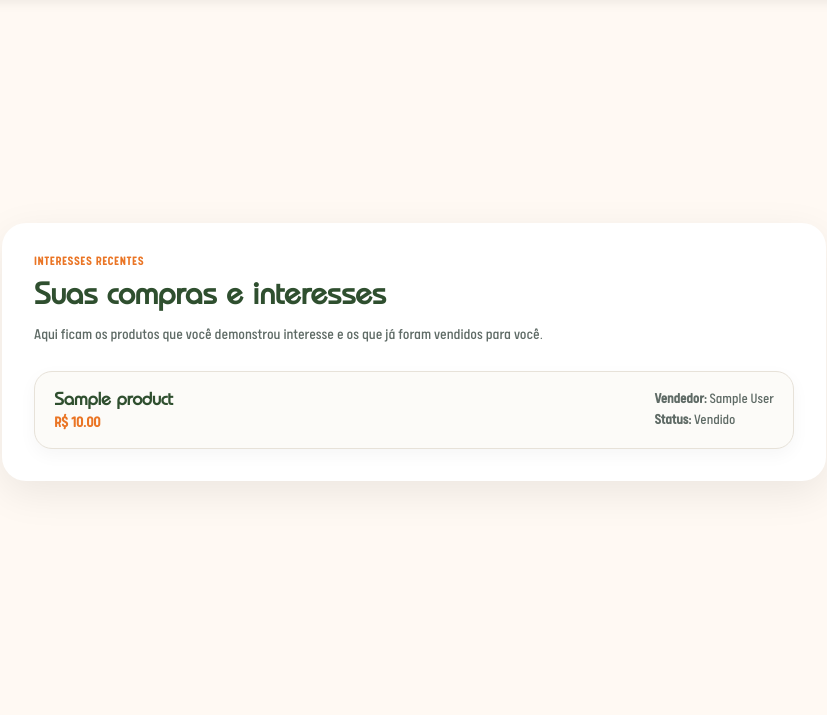
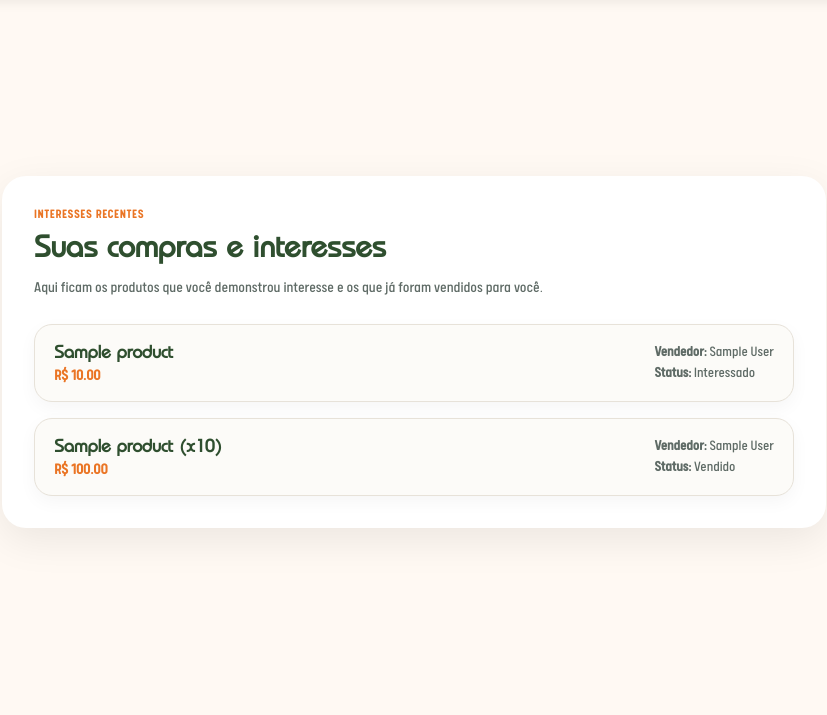
Before and after one commit to daniel-sfranco/economia-circular, a Flask app: page /compras in a window 1280 px wide. Shown: the part 96-811 px from the top of the page, without its empty margins (226-1053 px from the left). Run offline with Flask 3, Linux system fonts and the light colour scheme; tables that the repository leaves empty hold one stand-in row (values such as "Sample post").

Commit message:
Resolvendo bugs com vendas e avaliações repetidas

```diff
--- a/desapeg/app.py
+++ b/desapeg/app.py
@@ -4,6 +4,7 @@ from .extensions import db
 from .routes import *
 from .models.product import Product
 from .models.product_review import ProductReview
+from .models.sale import Sale
 
 app = Flask(__name__)
 BASE_DIR = os.path.abspath(os.path.dirname(__file__))
--- a/desapeg/routes.py
+++ b/desapeg/routes.py
@@ -9,6 +9,7 @@ from desapeg.models.category import Category
 from .models.product import Product
 from .models.user import User
 from .models.product_interest import ProductInterest
+from .models.sale import Sale
 from .forms import ProductForm
 from .imageHandler import compress_and_save_image
 from .extensions import db
@@ -36,6 +37,7 @@ def evaluatepage():
     product_id = request.args.get('product_id') or request.form.get('product_id')
     buyer_id = request.args.get('buyer_id') or request.form.get('buyer_id')
     seller_id = request.args.get('seller_id') or request.form.get('seller_id')
+    sale_id = request.args.get('sale_id') or request.form.get('sale_id')
 
     if request.method == 'POST':
         score_raw = request.form.get('rating', '').strip()
@@ -47,6 +49,7 @@ def evaluatepage():
                 product_id=product_id,
                 buyer_id=buyer_id,
                 seller_id=seller_id,
+                sale_id=sale_id,
                 error_message='Selecione uma nota antes de enviar a avaliação.'
             )
 
@@ -58,6 +61,7 @@ def evaluatepage():
                 product_id=product_id,
                 buyer_id=buyer_id,
                 seller_id=seller_id,
+                sale_id=sale_id,
                 error_message='A nota deve ser um número válido.'
             )
 
@@ -67,6 +71,7 @@ def evaluatepage():
                 product_id=product_id,
                 buyer_id=buyer_id,
                 seller_id=seller_id,
+                sale_id=sale_id,
                 error_message='Não foi possível identificar o vendedor da avaliação.'
             )
 
@@ -77,13 +82,19 @@ def evaluatepage():
                 product_id=product_id,
                 buyer_id=buyer_id,
                 seller_id=seller_id,
+                sale_id=sale_id,
                 error_message='Vendedor não encontrado.'
             )
 
         reviewer_id = 1
 
         existing_review = None
-        if product_id:
+        if sale_id:
+            existing_review = ProductReview.query.filter_by(
+                sale_id=int(sale_id),
+                reviewer_id=reviewer_id
+            ).first()
+        elif product_id:
             existing_review = ProductReview.query.filter_by(
                 product_id=int(product_id),
                 reviewer_id=reviewer_id
@@ -93,11 +104,14 @@ def evaluatepage():
             existing_review.score = score
             existing_review.comment = (comment[:80] if comment else None)
             existing_review.target_user_id = seller.id
+            if sale_id:
+                existing_review.sale_id = int(sale_id)
         else:
             review = ProductReview(
                 product_id=int(product_id) if product_id else 0,
                 reviewer_id=reviewer_id,
                 target_user_id=seller.id,
+                sale_id=int(sale_id) if sale_id else None,
                 score=score,
                 comment=(comment[:80] if comment else None)
             )
@@ -110,11 +124,32 @@ def evaluatepage():
         db.session.commit()
         return redirect(url_for('main_routes.dashboard', seller_id=seller.id))
 
+    product_name = None
+    buyer_name = None
+    seller_name = None
+
+    if product_id:
+        product = Product.query.get(int(product_id))
+        if product:
+            product_name = product.name
+    if buyer_id:
+        buyer = User.query.get(int(buyer_id))
+        if buyer:
+            buyer_name = buyer.name
+    if seller_id:
+        seller = User.query.get(int(seller_id))
+        if seller:
+            seller_name = seller.name
+
     return render_template(
         "evaluate.html",
         product_id=product_id,
         buyer_id=buyer_id,
         seller_id=seller_id,
+        sale_id=sale_id,
+        product_name=product_name,
+        buyer_name=buyer_name,
+        seller_name=seller_name,
         error_message=None
     )
 
@@ -130,18 +165,13 @@ def compraspage():
     )
 
     compras = []
+    # 1. Ativos (onde ainda possui estoque)
     for interest in interests:
         product = interest.product
-        if not product:
+        if not product or product.quantity == 0:
             continue
 
         seller = User.query.get(product.user_id)
-        existing_review = ProductReview.query.filter_by(
-            product_id=product.id,
-            reviewer_id=user_id
-        ).first()
-        can_evaluate = product.sold and product.buyer_id == user_id and existing_review is None
-
         compras.append({
             "product_id": product.id,
             "product_name": product.name,
@@ -149,7 +179,37 @@ def compraspage():
             "price": product.cost,
             "buyer_id": user_id,
             "seller_id": product.user_id,
-            "status": "Vendido" if product.sold else "Interessado",
+            "status": "Interessado",
+            "can_evaluate": False
+        })
+
+    # 2. Vendidos (histórico de compras reais da tabela Sale)
+    sales = (
+        db.session.query(Sale)
+        .filter(Sale.buyer_id == user_id)
+        .order_by(Sale.sold_date.desc())
+        .all()
+    )
+    for sale in sales:
+        product = sale.product
+        if not product:
+            continue
+
+        seller = User.query.get(product.user_id)
+        existing_review = ProductReview.query.filter_by(
+            sale_id=sale.id
+        ).first()
+        can_evaluate = existing_review is None
+
+        compras.append({
+            "product_id": product.id,
+            "product_name": f"{product.name} (x{sale.quantity})" if sale.quantity > 1 else product.name,
+            "seller_name": seller.name if seller else "",
+            "price": product.cost * sale.quantity,
+            "buyer_id": user_id,
+            "seller_id": product.user_id,
+            "sale_id": sale.id,
+            "status": "Vendido",
             "can_evaluate": can_evaluate
         })
 
@@ -157,7 +217,7 @@ def compraspage():
 
 @main_routes.route('/myproducts')
 def myproducts():
-    meus_produtos = Product.query.filter_by(user_id=1).all()
+    meus_produtos = Product.query.filter_by(user_id=1).filter(Product.quantity > 0).all()
 
     return render_template(
         "myproducts.html",
@@ -190,6 +250,7 @@ def mark_product_sold(prod_id):
     produto = Product.query.get_or_404(prod_id)
     data = request.get_json(silent=True) or {}
     buyer_id = data.get('buyer_id')
+    quantity_sold = int(data.get('quantity', 1))
 
     if buyer_id is None:
         return jsonify({"error": "Selecione um comprador."}), 400
@@ -198,8 +259,31 @@ def mark_product_sold(prod_id):
     if not buyer:
         return jsonify({"error": "Usuário não encontrado."}), 404
 
+    if quantity_sold <= 0:
+        return jsonify({"error": "A quantidade vendida deve ser maior que zero."}), 400
+
+    if quantity_sold > produto.quantity:
+        return jsonify({"error": f"Quantidade solicitada ({quantity_sold}) é maior que a disponível ({produto.quantity})."}), 400
+
+    # 1. Update product quantity
+    produto.quantity = max(0, produto.quantity - quantity_sold)
+
+    # 2. Record sale
+    sale = Sale(product_id=produto.id, buyer_id=buyer.id, quantity=quantity_sold)
+    db.session.add(sale)
+
+    # 3. For compatibility/legacy support, set buyer_id and sold = True
+    produto.buyer_id = buyer.id
     produto.sold = True
-    produto.buyer_id = buyer.id
+
+    # 4. Remove interest for this buyer on this product
+    interest = ProductInterest.query.filter_by(
+        product_id=produto.id,
+        user_id=buyer.id
+    ).first()
+    if interest:
+        db.session.delete(interest)
+
     db.session.commit()
 
     return jsonify({
--- a/desapeg/templates/compras.html
+++ b/desapeg/templates/compras.html
@@ -30,7 +30,7 @@
                         {% if item['can_evaluate'] %}
                             <a
                                 class="btn btn-primary purchase-action"
-                                href="{{ url_for('main_routes.evaluatepage', product_id=item['product_id'], buyer_id=item['buyer_id'], seller_id=item['seller_id']) }}"
+                                href="{{ url_for('main_routes.evaluatepage', product_id=item['product_id'], buyer_id=item['buyer_id'], seller_id=item['seller_id'], sale_id=item['sale_id'] or '') }}"
                             >
                                 Avaliar
                             </a>
```
Also changed, not shown: desapeg/models/product_review.py (+5 -3 lines), desapeg/models/sale.py (added, +15 -0 lines), desapeg/static/scripts/editProduct.js (+6 -1 lines), desapeg/templates/editproduct.html (+13 -0 lines), desapeg/templates/evaluate.html (+5 -4 lines).
